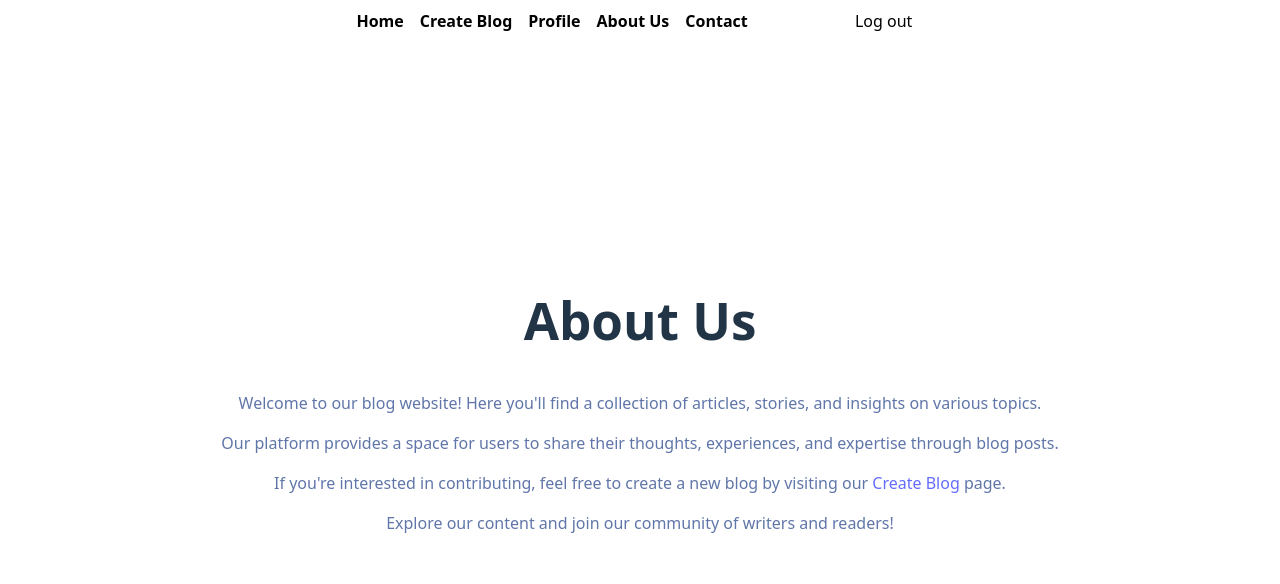
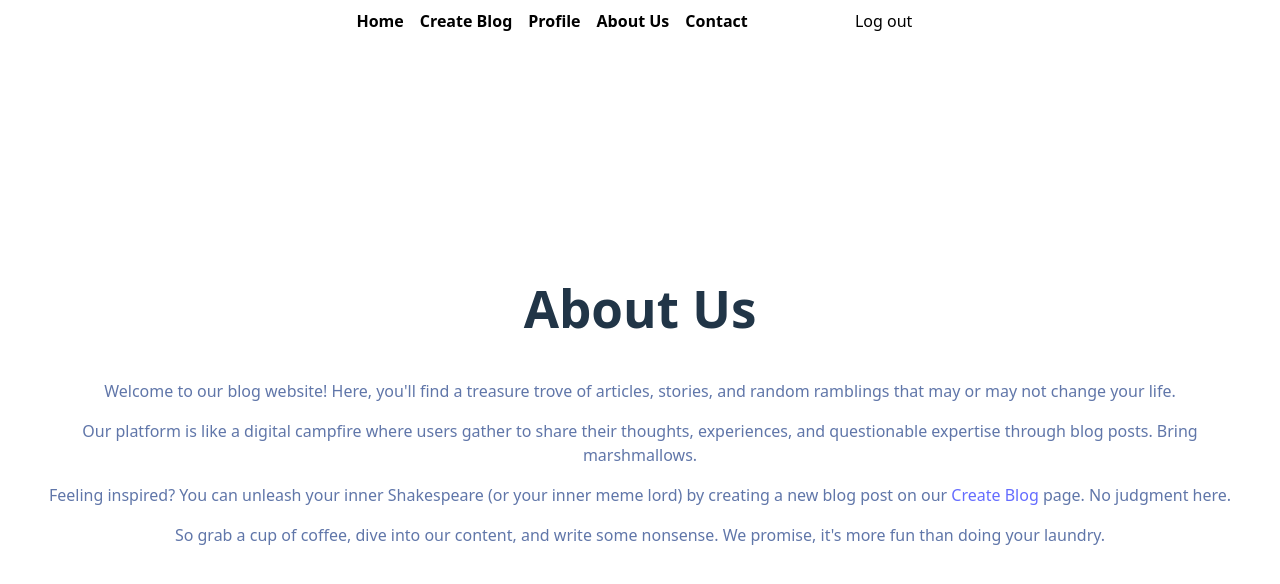
Before and after one commit to huichen-hc/MERN-blog-post, a React (Vite) app in the folder frontend/: page /about in a window 1280 px wide. Shown: the top 584 px of the page. Built offline with nearby package versions, Linux system fonts and the light colour scheme; sample sign-in values are in the browser's storage.

Commit message:
Add some desperately boring nonsense to about us and contact page

```diff
--- a/frontend/src/pages/About.jsx
+++ b/frontend/src/pages/About.jsx
@@ -9,18 +9,17 @@ function About() {
       </header>
       <article>
         <p>
-          Welcome to our blog website! Here you'll find a collection of articles,
-          stories, and insights on various topics.
+          Welcome to our blog website! Here, you'll find a treasure trove of articles, stories, and random ramblings that may or may not change your life.
         </p>
         <p>
-          Our platform provides a space for users to share their thoughts,
-          experiences, and expertise through blog posts.
+          Our platform is like a digital campfire where users gather to share their thoughts, experiences, and questionable expertise through blog posts. Bring marshmallows.
         </p>
         <p>
-          If you're interested in contributing, feel free to create a new blog by
-          visiting our <Link to="/createblog">Create Blog</Link> page.
+          Feeling inspired? You can unleash your inner Shakespeare (or your inner meme lord) by creating a new blog post on our <Link to="/createblog">Create Blog</Link> page. No judgment here.
         </p>
-        <p>Explore our content and join our community of writers and readers!</p>
+        <p>
+          So grab a cup of coffee, dive into our content, and write some nonsense. We promise, it's more fun than doing your laundry.
+        </p>
       </article>
     </section>
   );
--- a/frontend/src/pages/Contact.jsx
+++ b/frontend/src/pages/Contact.jsx
@@ -6,8 +6,7 @@ function Contact() {
       <header>
         <h1>Contact Us</h1>
         <p>
-          If you have any questions, feedback, or inquiries, feel free to reach
-          out to us using the information below:
+          If you have any questions, feedback, or inquiries, write them down, fold them into a paper airplane, and throw them out the window. If that doesn’t work, try creating a new post. Only contact us if you’ve run out of options, snacks, and patience.
         </p>
       </header>
 
@@ -15,13 +14,13 @@ function Contact() {
         <h2>Contact Information</h2>
         <ul>
           <li>
-            <strong>Email:</strong> <a href="mailto:support@example.com">support@example.com</a>
+            <strong>Email:</strong> <a href="mailto:support@example.com">support@example.com</a> (Yes, hope your email find us before you.)
           </li>
           <li>
-            <strong>Phone:</strong> <a href="tel:+11234567890">+1 (123) 456-7890</a>
+            <strong>Phone:</strong> <a href="tel:+11234567890">+1 (123) 456-7890</a> (Call us if you dare. We might even pick up.)
           </li>
           <li>
-            <strong>Address:</strong> 123 Main Street, Suite 100, Stockholm
+            <strong>Address:</strong> 123 Main Street, Suite 100, Stockholm (Feel free to send us a postcard. Or Baozi. We prefer Baozi.)
           </li>
         </ul>
       </article>
```
